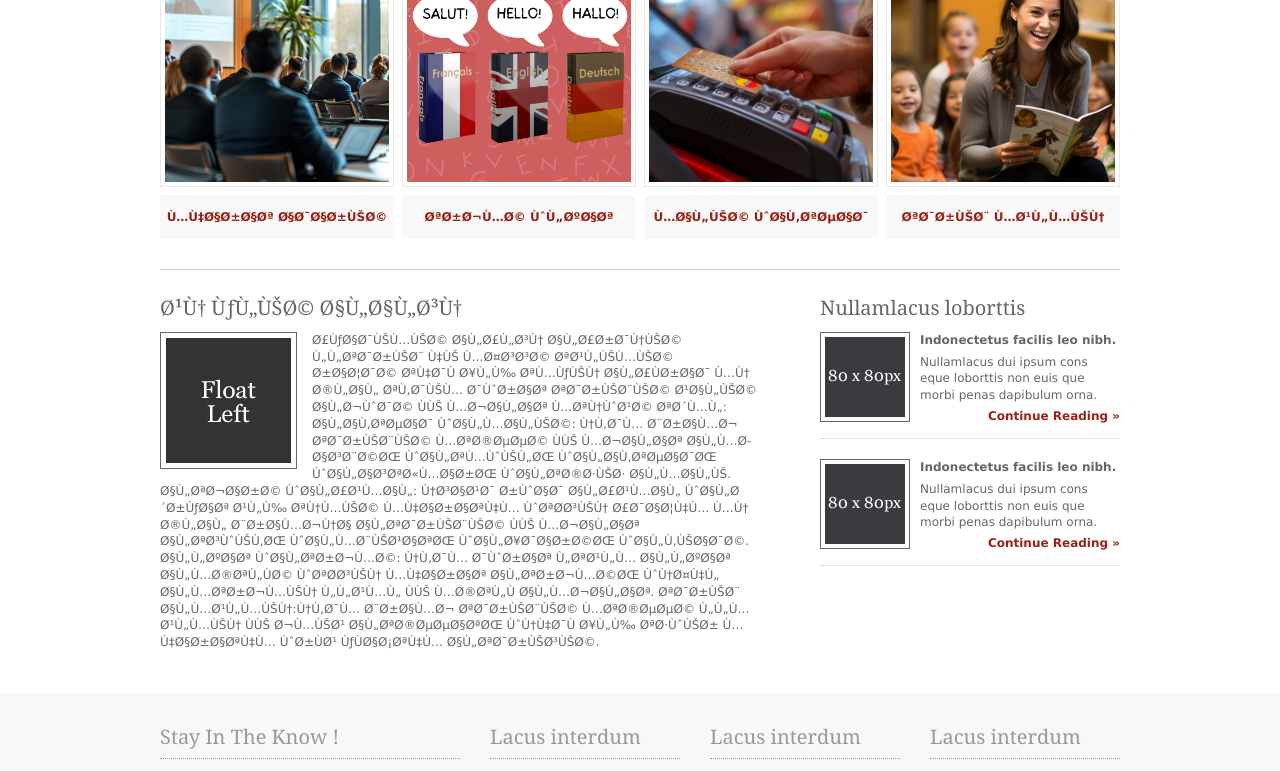
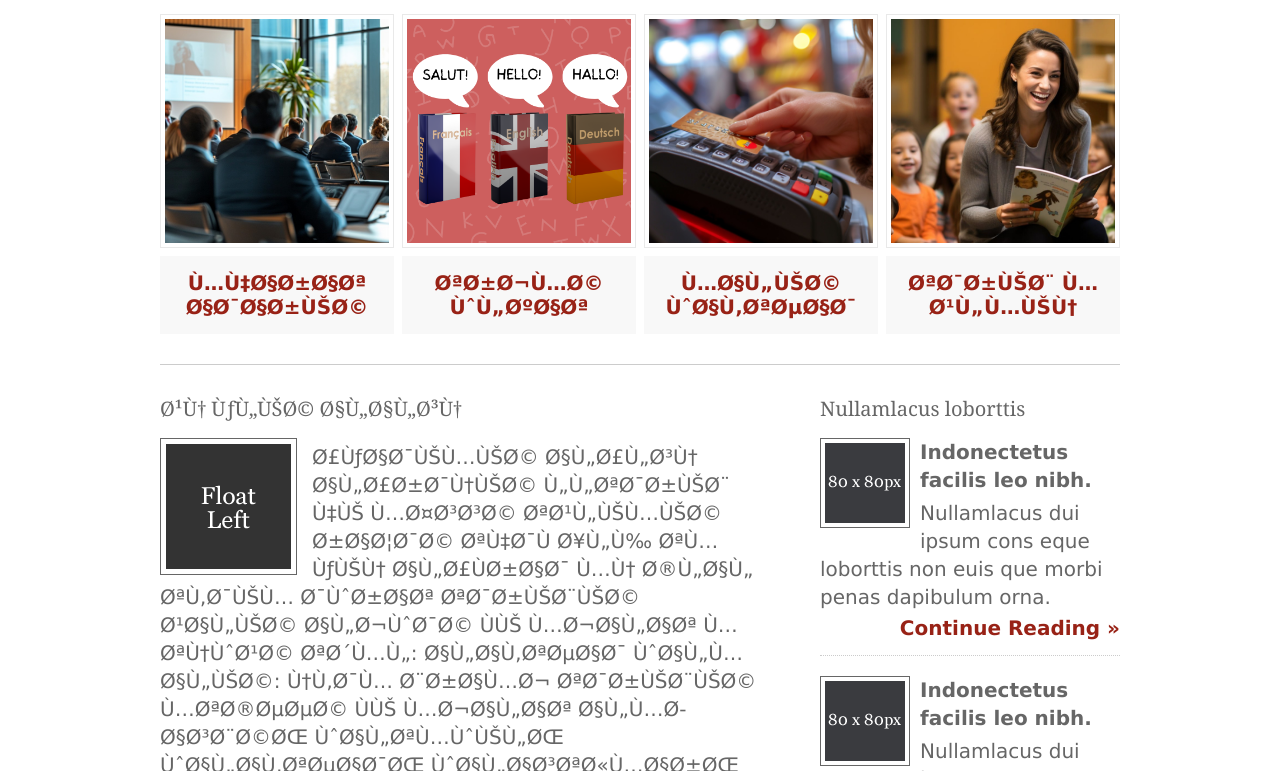
Before and after one commit to manaldabit/rundwebsite2, a plain HTML site: page index.html in a window 1280 px wide. Shown: the part 262-1033 px from the top of the page. Drawn offline with Linux system fonts and the light colour scheme.

Commit message:
Update layout.css

```diff
--- a/layout/styles/layout.css
+++ b/layout/styles/layout.css
@@ -13,7 +13,7 @@ File: Layout CSS
 @import url("tables.css");
 
 html{overflow-y:scroll;}
-body{margin:0; padding:0; font-size:12px; font-family:verdana, Arial, Helvetica, sans-serif; color:#FFFFFF; background-color:#333333;}
+body{margin:0; padding:0; font-size:20px; font-family:verdana, Arial, Helvetica, sans-serif; color:#FFFFFF; background-color:#333333;}
 
 .justify{text-align:justify;}
 .bold{font-weight:bold;}
```
